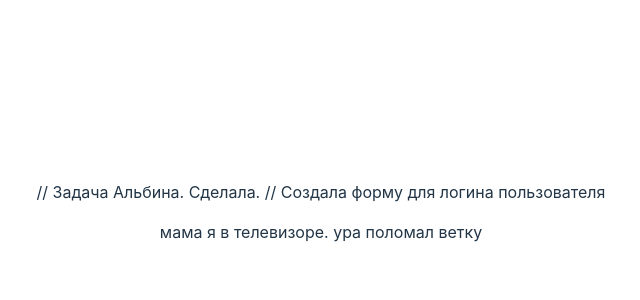
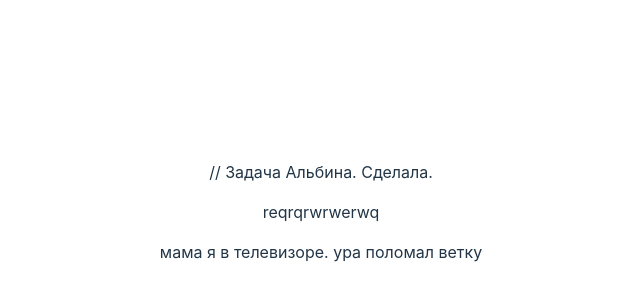
Before and after one commit to AlbinaUm/forum-team-3, a React (Vite) app in the folder frontend/: page / in a window 1280 px wide. Shown: the part 180-480 px from the top of the page, without its empty margins (319-959 px from the left). Built offline with nearby package versions, Linux system fonts and the light colour scheme.

Commit message:
изменил

```diff
--- a/frontend/src/App.tsx
+++ b/frontend/src/App.tsx
@@ -6,7 +6,7 @@ const App = () => {
     <>
         // Задача Альбина. Сделала.
 
-        // Создала форму для логина пользователя
+        <p>reqrqrwrwerwq</p>
         <p>мама я в телевизоре. ура поломал ветку</p>
     </>
   )
```
